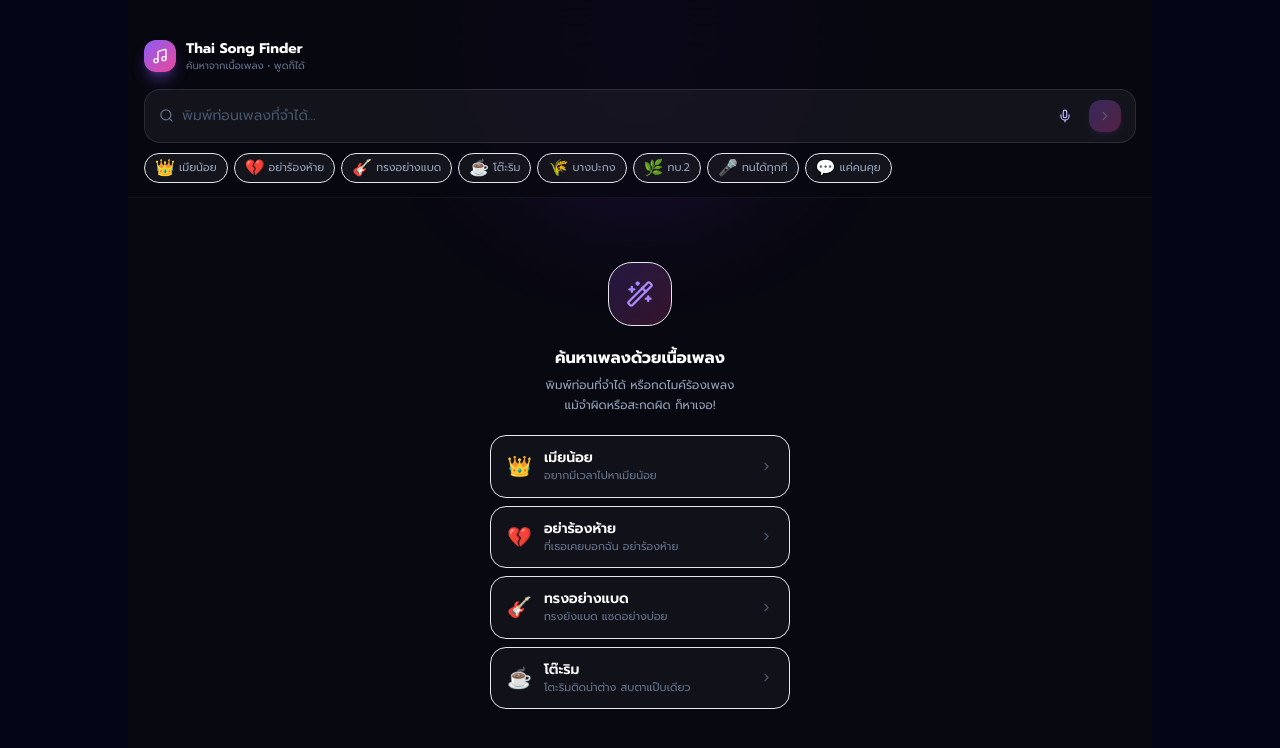
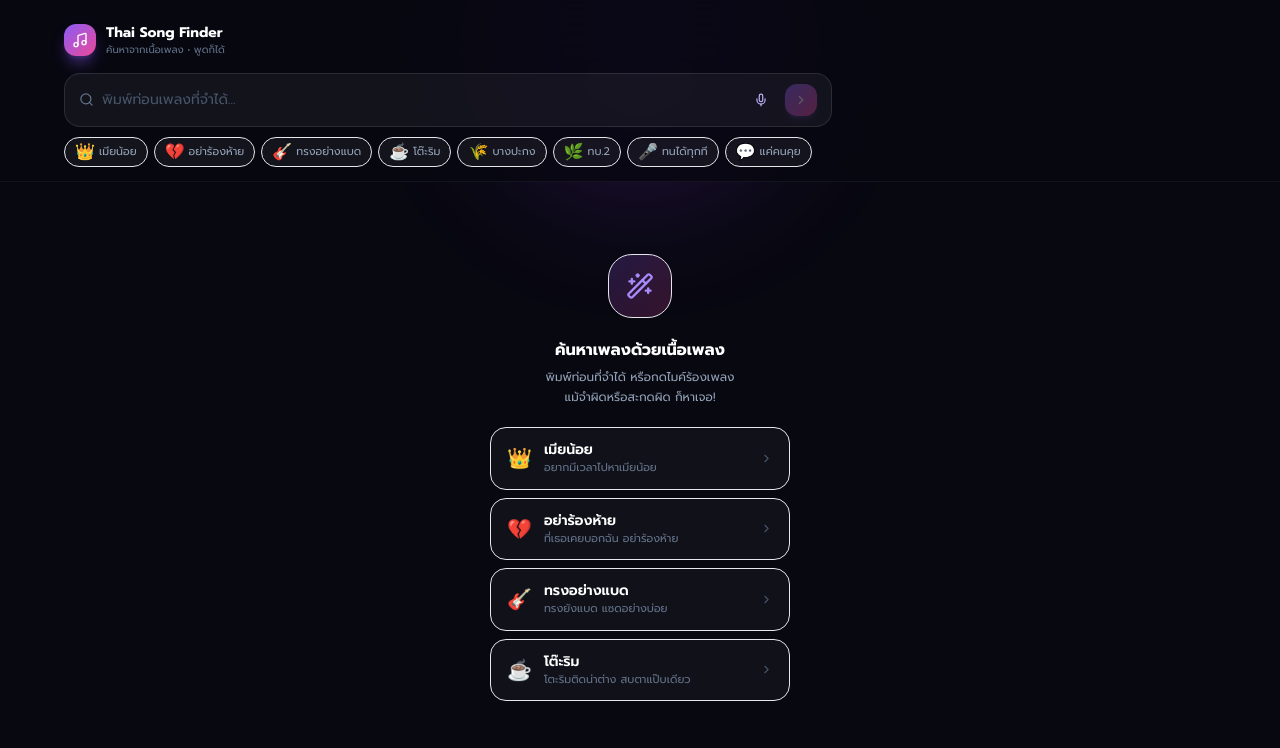
Before and after one commit to SirimongkolMannubut/thai-word-embedding, a Next.js app: page / in a window 1280 px wide. Shown: the top 748 px of the page. Built offline with nearby package versions, Linux system fonts and the light colour scheme.

Commit message:
style: remove main constraint and improve desktop width to full screen

```diff
--- a/app/page.tsx
+++ b/app/page.tsx
@@ -117,7 +117,7 @@ export default function HomePage() {
   };
 
   return (
-    <div className="min-h-screen bg-[#080811] text-white flex flex-col w-full max-w-5xl mx-auto relative overflow-x-hidden">
+    <div className="min-h-screen bg-[#080811] text-white flex flex-col w-full relative overflow-x-hidden">
 
       {/* Ambient glows */}
       <div className="fixed inset-0 pointer-events-none overflow-hidden">
@@ -127,7 +127,8 @@ export default function HomePage() {
       </div>
 
       {/* ── HEADER ── */}
-      <header className="sticky top-0 z-30 bg-[#080811]/85 backdrop-blur-2xl border-b border-white/5 px-4 pt-10 pb-3">
+      <header className="sticky top-0 z-30 bg-[#080811]/85 backdrop-blur-2xl border-b border-white/5 px-4 pt-6 pb-3">
+        <div className="max-w-6xl mx-auto w-full">
         {/* Brand */}
         <div className="flex items-center gap-2.5 mb-4">
           <div className="w-8 h-8 rounded-xl bg-gradient-to-br from-violet-500 to-pink-500 flex items-center justify-center shadow-lg shadow-violet-500/40">
@@ -140,7 +141,7 @@ export default function HomePage() {
         </div>
 
         {/* Search Input */}
-        <form onSubmit={(e) => { e.preventDefault(); doSearch(query); }}>
+        <form onSubmit={(e) => { e.preventDefault(); doSearch(query); }} className="max-w-3xl">
           <div className={`flex items-center gap-2 rounded-2xl px-3.5 py-2.5 border transition-all ${
             isListening
               ? "bg-rose-500/10 border-rose-500/50 shadow-lg shadow-rose-500/15"
@@ -190,10 +191,12 @@ export default function HomePage() {
             </button>
           ))}
         </div>
+      </div>
       </header>
 
       {/* ── MAIN ── */}
-      <main className="flex-1 px-4 py-4 pb-28 relative z-10">
+      <main className="flex-1 px-4 py-6 pb-28 relative z-10">
+        <div className="max-w-6xl mx-auto w-full">
 
         {/* EMPTY STATE */}
         {!hasSearched && (
@@ -267,7 +270,7 @@ export default function HomePage() {
 
             {/* SONG CARDS */}
             {activeView === "songs" && !isLoading && (
-              <div className="grid grid-cols-1 md:grid-cols-2 lg:grid-cols-2 gap-4 pb-6">
+              <div className="grid grid-cols-1 md:grid-cols-2 lg:grid-cols-3 gap-4 pb-6">
                 {matchedSongs.length === 0 ? (
                   <div className="text-center py-12">
                     <p className="text-4xl mb-3">🔍</p>
@@ -421,7 +424,7 @@ export default function HomePage() {
 
             {/* WORD RESULTS */}
             {activeView === "words" && (
-              <div className="grid grid-cols-1 sm:grid-cols-2 md:grid-cols-3 gap-3 pb-6">
+              <div className="grid grid-cols-1 sm:grid-cols-2 md:grid-cols-3 lg:grid-cols-4 gap-3 pb-6">
                 <p className="text-[10px] text-slate-600 px-1 pb-1">คำที่มีความหมายใกล้เคียงกัน (Word Embedding)</p>
                 {similarWords.length === 0 ? (
                   <div className="text-center py-12">
@@ -456,6 +459,7 @@ export default function HomePage() {
             )}
           </div>
         )}
+      </div>
       </main>
 
       {/* ── BOTTOM NAV ── */}
```
